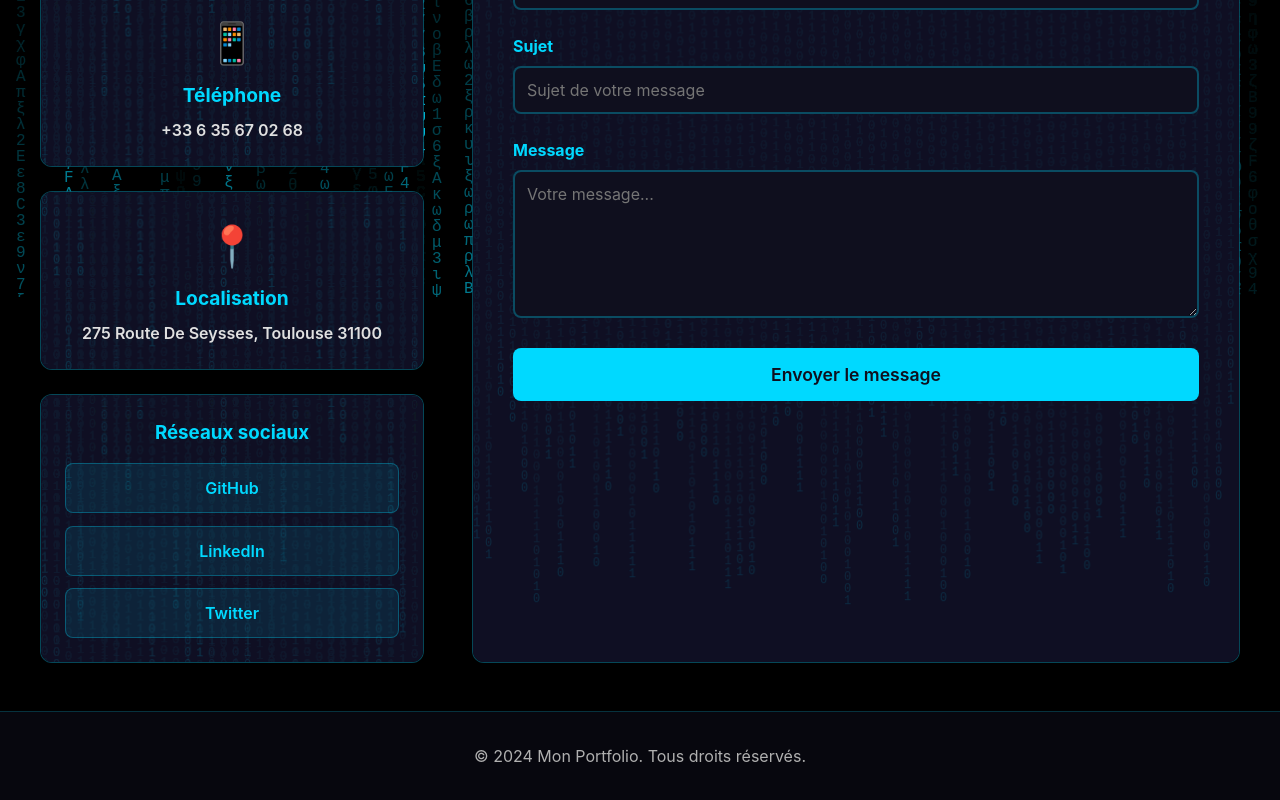
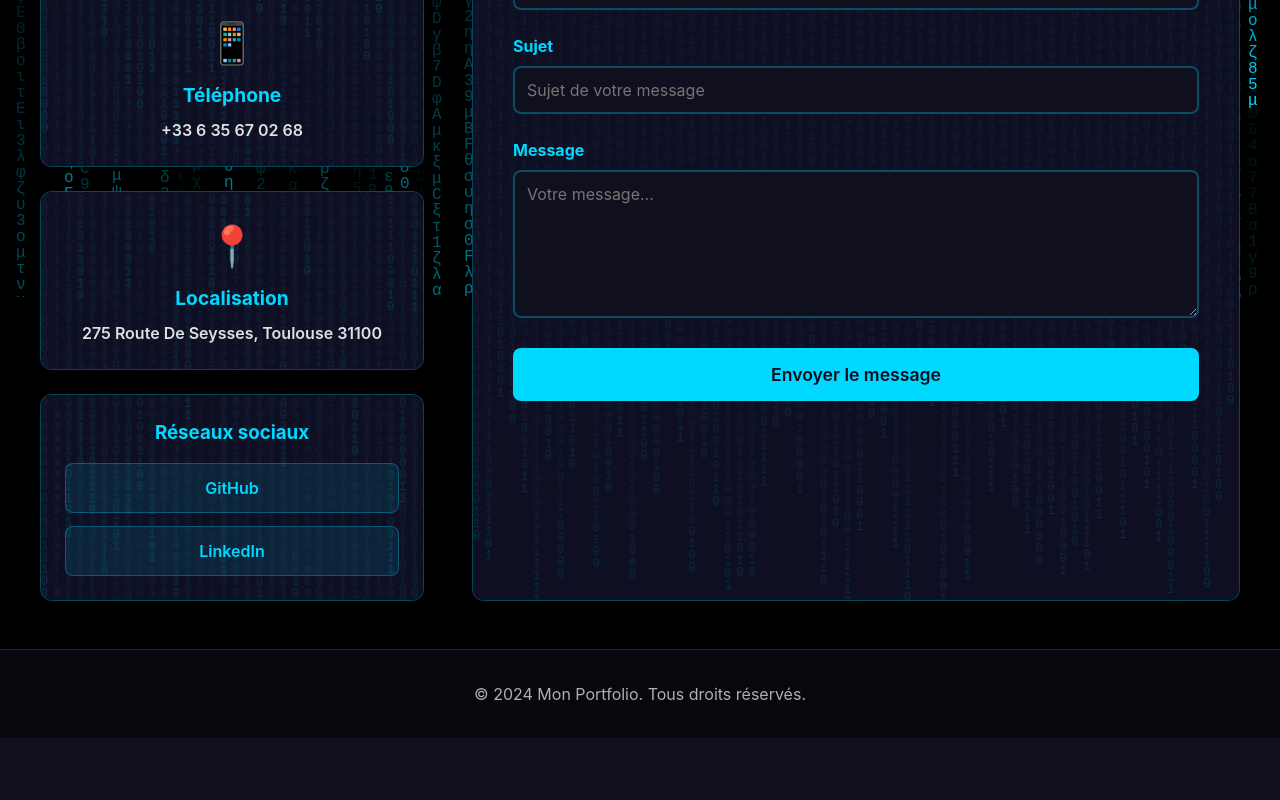
Before and after one commit to Rich9153/Portefolio, a React (Vite) app: page /contact in a window 1280 px wide. Shown: the part 503-1303 px from the top of the page. After the commit the page ends 1241 px from the top, so only its background shows below. Built offline with nearby package versions, Linux system fonts and the light colour scheme.

Commit message:
Ajout du lien vers linkedIn

```diff
--- a/src/pages/Contact.jsx
+++ b/src/pages/Contact.jsx
@@ -188,11 +188,8 @@
                 <a href="https://github.com/Rich9153" className="social-icon" target="_blank" rel="noopener noreferrer">
                   <span>GitHub</span>
                 </a>
-                <a href="#" className="social-icon" target="_blank" rel="noopener noreferrer">
+                <a href="https://www.linkedin.com/in/ulrich-babbel-mbonihankuye-798a752b1/" className="social-icon" target="_blank" rel="noopener noreferrer">
                   <span>LinkedIn</span>
-                </a>
-                <a href="#" className="social-icon" target="_blank" rel="noopener noreferrer">
-                  <span>Twitter</span>
                 </a>
               </div>
             </div>
```
